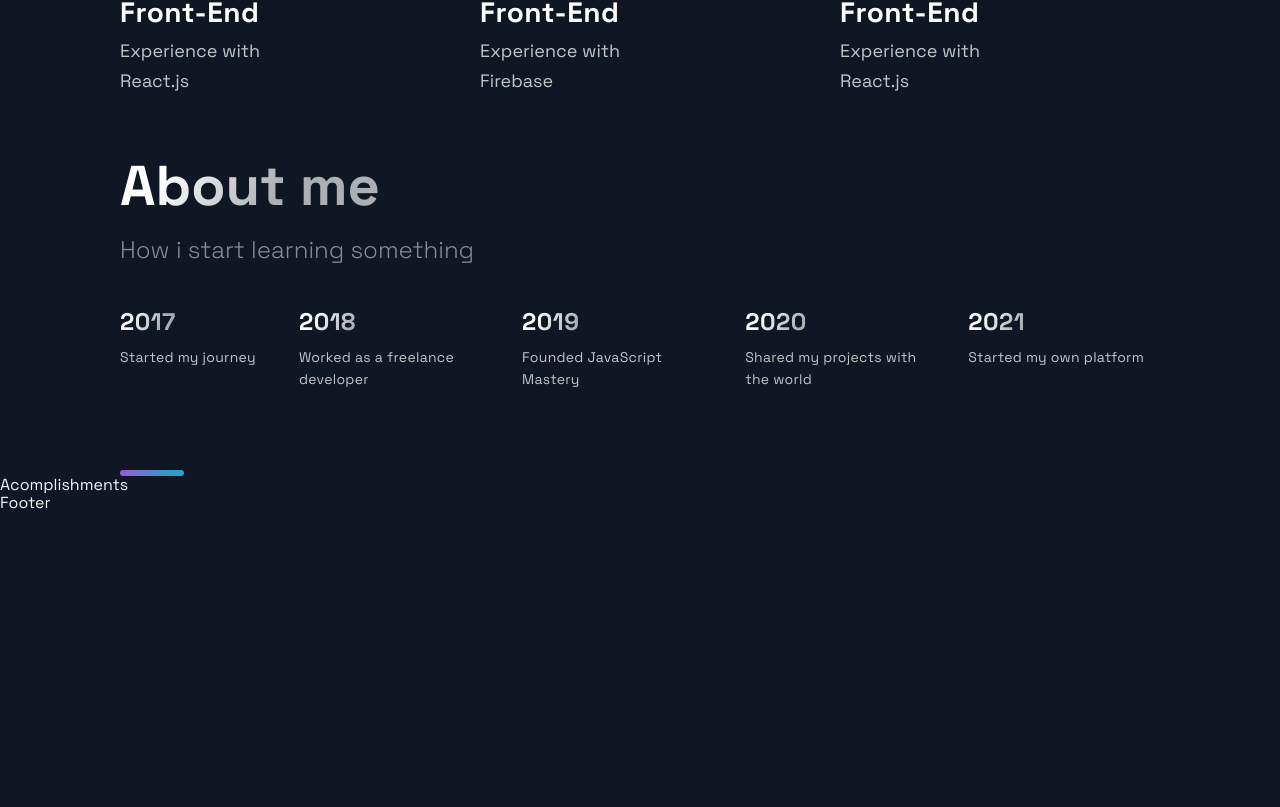
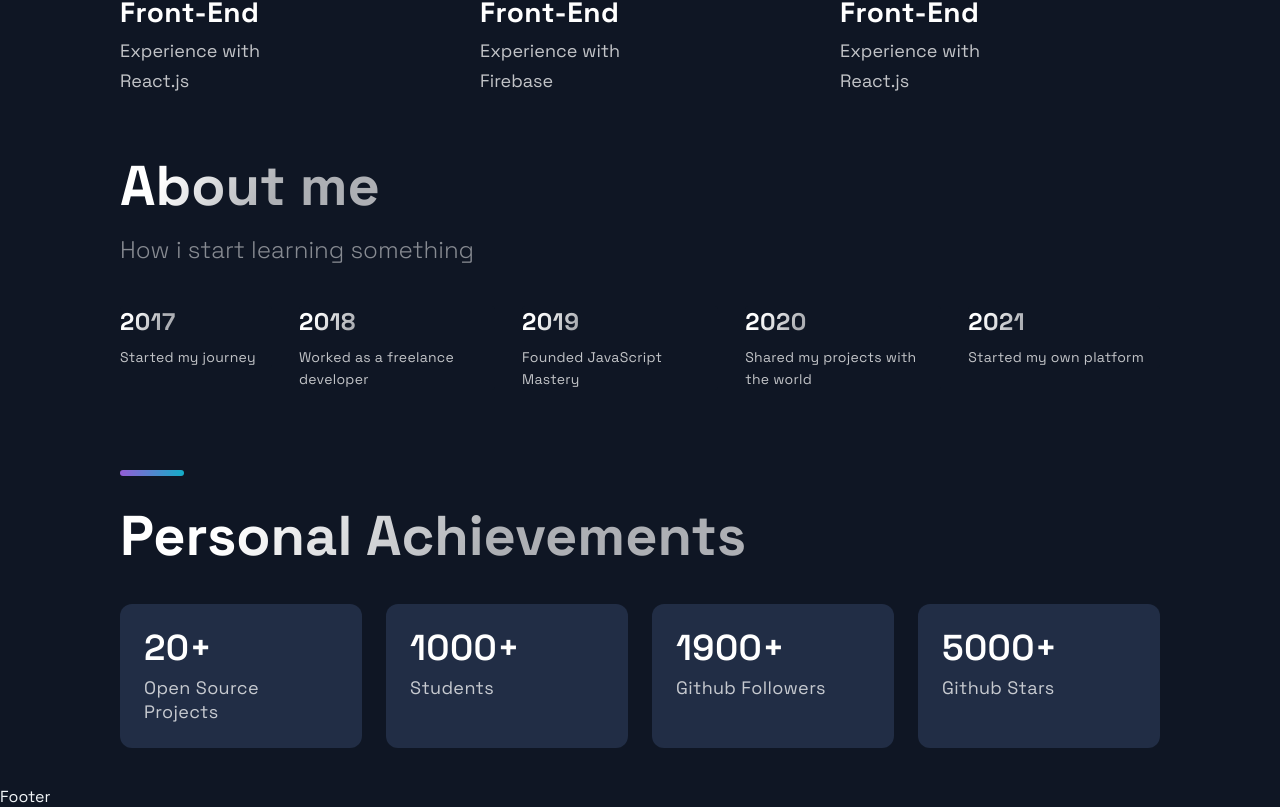
Before and after one commit to dkimd5/portfolioApp, a Next.js app: page / in a window 1280 px wide. Shown: the part 955-1762 px from the top of the page. Before the commit the page ends 1468 px from the top, so only its background shows below. Built offline with nearby package versions, Linux system fonts and the light colour scheme.

Commit message:
accomp-ts added

```diff
--- a/src/components/Acomplishments/Acomplishments.js
+++ b/src/components/Acomplishments/Acomplishments.js
@@ -10,10 +10,20 @@
   { number: 5000, text: 'Github Stars', }
 ];
 
+//TODO: move data to constants
+
 const Acomplishments = () => (
-  <div>
-    Acomplishments
-  </div>
+  <Section>
+    <SectionTitle>Personal Achievements</SectionTitle>
+    <Boxes>
+      {data.map((card, index) => (
+        <Box key={ index }>
+          <BoxNum>{ card.number }+</BoxNum>
+          <BoxText>{ card.text }</BoxText>
+        </Box>
+      ))}
+    </Boxes>
+  </Section>
 );
 
 export default Acomplishments;
```
